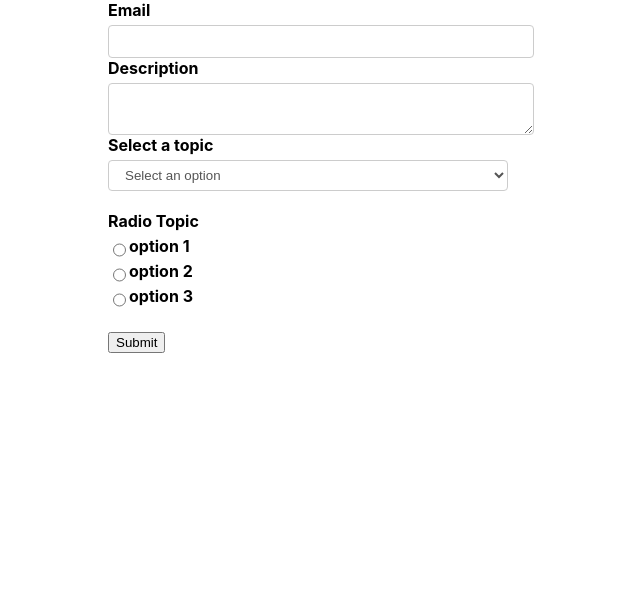
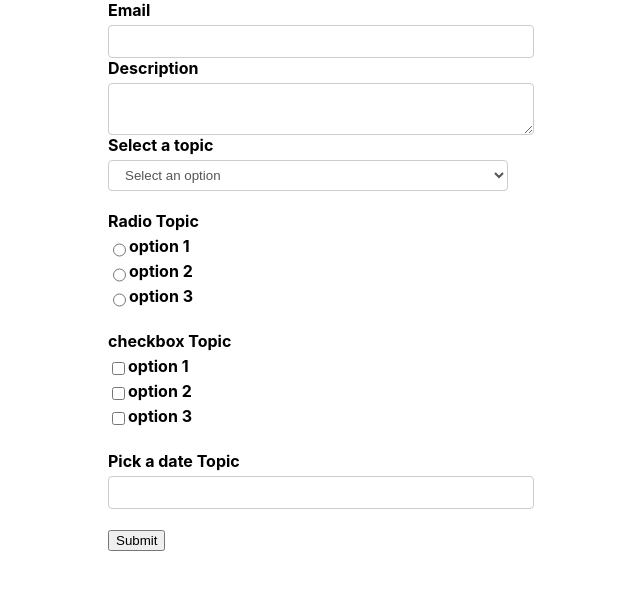
Before and after one commit to rimawahid/react-formik-demo, a React (Create React App) app: page / in a window 1280 px wide. Shown: the top 590 px of the page, without its empty margins (319-959 px from the left). Built offline with nearby package versions, Linux system fonts and the light colour scheme.

Commit message:
checkbox datepicker

```diff
--- a/package.json
+++ b/package.json
@@ -8,6 +8,7 @@
     "@testing-library/user-event": "^13.5.0",
     "formik": "^2.2.9",
     "react": "^18.2.0",
+    "react-datepicker": "^4.11.0",
     "react-dom": "^18.2.0",
     "react-scripts": "5.0.1",
     "web-vitals": "^2.1.4",
--- /dev/null
+++ b/src/components/reusableFormikControls/CheckboxGroup.js
@@ -0,0 +1,37 @@
+import { ErrorMessage, Field } from 'formik';
+import React from 'react';
+import TextError from '../TextError';
+
+const CheckboxGroup = (props) => {
+    const {label, name, options, ...rest} = props
+
+    return (
+        <div className='form-control'>
+            <label >{label}</label>
+
+            <Field className='test' name={name} {...rest}>
+             {
+                ({field}) => {
+                    return options.map (option =>{
+                        return (
+                            <div className='radio' key={option.key}>
+                                <input
+                                    type='checkbox'
+                                    id={option.value}
+                                    {...field}
+                                    value={option.value}
+                                    checked={field.value.includes(option.value)}
+                                    />
+                                    <label  htmlFor={option.value}>{option.key}</label>
+                            </div>
+                        )
+                    })
+                }
+             }
+            </Field>
+            <ErrorMessage name={name} component={TextError}/>
+        </div>
+    );
+};
+
+export default CheckboxGroup;
--- /dev/null
+++ b/src/components/reusableFormikControls/DatePicker.js
@@ -0,0 +1,34 @@
+import { ErrorMessage, Field } from 'formik';
+import React from 'react';
+import DateView from 'react-datepicker'
+import 'react-datepicker/dist/react-datepicker.module.css'
+import TextError from '../TextError';
+
+const DatePicker = (props) => {
+    const {label, name, ...rest} = props
+    return (
+        <div className='form-control'>
+            <label htmlFor={name}>{label}</label>
+            <Field name={name}>
+            {
+                ({form, field})=>{
+                    const { setFieldValue } = form
+                    const { value } = field
+                    return (
+                        <DateView
+                            id={name}
+                            {...field}
+                            {...rest}
+                            selected={value}
+                            onChange={val => setFieldValue(name, val)}
+                            />
+                    )
+                }
+            }
+            </Field>
+            <ErrorMessage name={name} component={TextError}/>
+        </div>
+    );
+};
+
+export default DatePicker;
--- a/src/components/reusableFormikControls/FormikContainer.js
+++ b/src/components/reusableFormikControls/FormikContainer.js
@@ -16,20 +16,34 @@ const FormikContainer = () => {
         {key: 'option 2', value: 'option2'},
         {key: 'option 3', value: 'option3'},
     ]
+
+    const checkboxOptions = [
+        {key: 'option 1', value: 'coption1'},
+        {key: 'option 2', value: 'coption2'},
+        {key: 'option 3', value: 'coption3'},
+    ]
+
     const initialValues = {
         email: '',
         description: '',
         selectOption: '',
         radioOption: '',
+        checkboxOption: [],
+        birthDate:null
 
     }
     const validationSchema = Yup.object({
         email: Yup.string().required('Required'),
         description: Yup.string().required('Required'),
         selectOption: Yup.string().required('Required'),
-        radioOption: Yup.string().required('Required')
+        radioOption: Yup.string().required('Required'),
+        checkboxOption: Yup.array().required('Required'),
+        birthDate: Yup.date().required('Required').nullable()
     })
-    const onSubmit = values => console.log("Form data", values)
+    const onSubmit = values => {
+        console.log("Form data", values)
+        console.log('Save data', JSON.parse(JSON.stringify(values)))
+    }
     return (
         <div>
             <Formik
@@ -67,6 +81,19 @@ const FormikContainer = () => {
                                 options= {radioOptions}
                             />
 
+                            <FormikControl
+                                control='checkbox'
+                                label= 'checkbox  Topic'
+                                name='checkboxOption'
+                                options= {checkboxOptions}
+                            />
+
+                            <FormikControl
+                                control='date'
+                                label= 'Pick a date  Topic'
+                                name='birthDate'
+                            />
+
 
 
                         <button type='submit'>Submit</button>
--- a/src/components/reusableFormikControls/FormikControl.js
+++ b/src/components/reusableFormikControls/FormikControl.js
@@ -3,6 +3,8 @@ import Input from './Input';
 import Textarea from './Textarea';
 import Select from './Select';
 import Radio from './Radio';
+import CheckboxGroup from './CheckboxGroup';
+import DatePicker from './DatePicker';
 
 const FormikControl = (props) => {
     const { control , ...rest} = props
@@ -10,9 +12,9 @@ const FormikControl = (props) => {
         case 'input': return <Input {...rest} />
         case 'textarea': return <Textarea {... rest} />
         case 'select': return <Select {... rest} />
-        case 'radio': return <Radio {...rest}/>
-        case 'checkbox':
-        case 'date':
+        case 'radio': return <Radio {...rest} />
+        case 'checkbox': return <CheckboxGroup {...rest} />
+        case 'date': return <DatePicker {...rest}/>
             default: return null
     }
 
```
Also changed, not shown: 1 other file (tests, documents, lock files or other folders).
